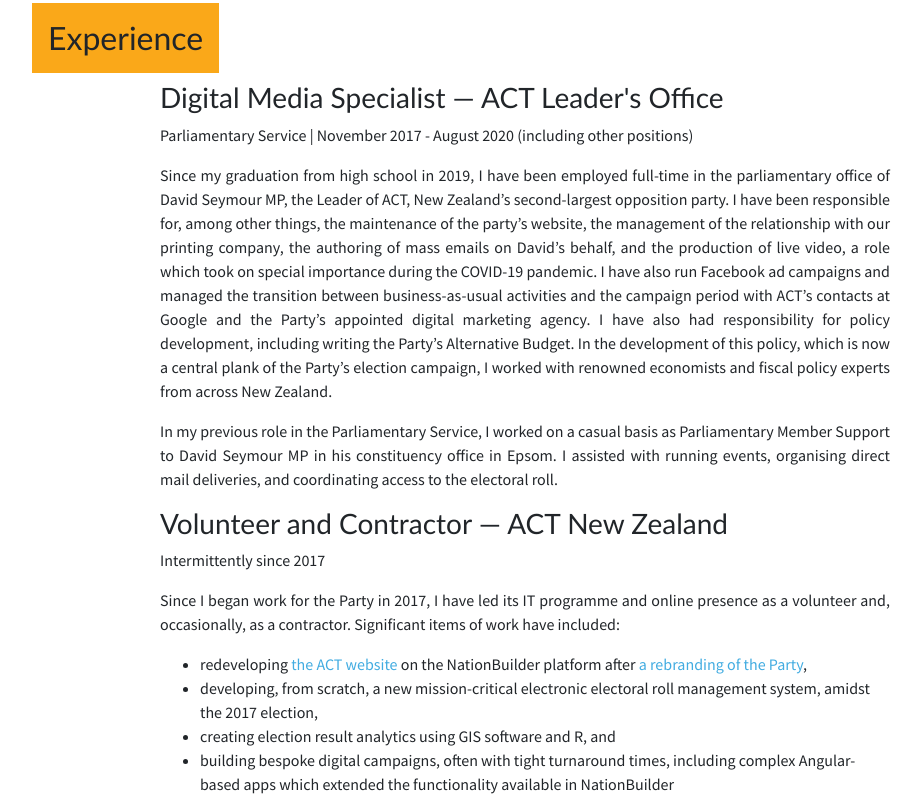
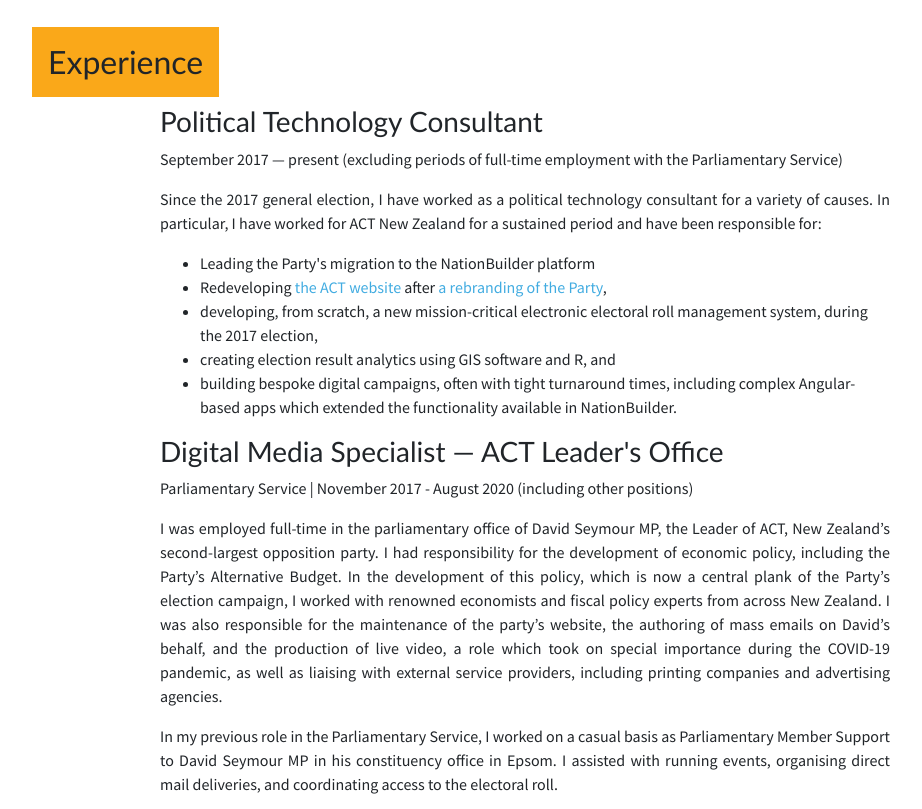
Before and after one commit to mitchellpalmer/MitchellPalmerWebsite, a plain HTML site: page index.html in a window 1280 px wide. Shown: the part 1149-1958 px from the top of the page, without its empty margins (115-1037 px from the left). Drawn offline with Linux system fonts and the light colour scheme; some icons are missing.

Commit message:
Reworked experience section

```diff
--- a/index.html
+++ b/index.html
@@ -3,7 +3,8 @@
 <head>
     <meta charset="UTF-8">
     <link href="style/site.css" rel="stylesheet">
-    <title></title>
+    <title>Mitchell Palmer | Economics, Politics, and Technology</title>
+
     <meta content="width=device-width, initial-scale=1.0" name="viewport">
 </head>
 <body>
@@ -34,7 +35,7 @@
             <section id="intro">
                 <h2>Introduction</h2>
                 <p class="lead">
-                    I am passionate about economics, politics, and software. In particular,
+                    I am passionate about economics, politics, and technology. In particular,
                     I believe in the power of private enterprise, decentralised decision-making,
                     and stable institutions to deliver prosperity and freedom.
                 </p>
@@ -46,7 +47,8 @@
                     apply my analytical and technical skills in new industries.
                     I am also available to assist not-for-profits, advocacy groups,
                     and political parties looking to achieve change.
-                    I am based in Singapore, but I was raised in New Zealand and am available to work remotely.
+                    I am based in Singapore, but I do not work on partisan political activity here.
+                    I was raised in New Zealand and am available to work remotely.
                 </p>
             </section>
             <section id="skills_title">
@@ -93,51 +95,48 @@
 
             <section id="experience">
                 <h2>Experience</h2>
+
                 <article>
-                    <h3>Digital Media Specialist &mdash; ACT Leader's Office</h3>
-                    <div class="subtitle">Parliamentary Service | November 2017 - August 2020 (including other
-                        positions)
-                    </div>
-                    <p>Since my graduation from high school in 2019, I have been employed full-time in the parliamentary
-                        office of David Seymour MP, the Leader of ACT, New Zealand’s second-largest opposition party. I
-                        have been responsible for, among other things, the maintenance of the party’s website, the
-                        management of the relationship with our printing company, the authoring of mass emails on
-                        David’s behalf, and the production of live video, a role which took on special importance during
-                        the COVID-19 pandemic. I have also run Facebook ad campaigns and managed the transition between
-                        business-as-usual activities and the campaign period with ACT’s contacts at Google and the
-                        Party’s appointed digital marketing agency. I have also had responsibility for policy
-                        development, including writing the Party’s Alternative Budget. In the development of this
-                        policy, which is now a central plank of the Party’s election campaign, I worked with renowned
-                        economists and fiscal policy experts from across New Zealand.</p>
-                    <p>In my previous role in the Parliamentary Service, I worked on a casual basis as Parliamentary
-                        Member Support to David Seymour MP in his constituency office in Epsom. I assisted with running
-                        events, organising direct mail deliveries, and coordinating access to the electoral roll.</p>
-                </article>
-                <article>
-                    <h3>Volunteer and Contractor &mdash; ACT New Zealand</h3>
-                    <div class="subtitle">Intermittently since 2017</div>
-                    <p>
-                        Since I began work for the Party in 2017, I have led its IT programme and online presence as a
-                        volunteer
-                        and, occasionally, as a contractor. Significant items of work
-                        have included:
-                    </p>
+                    <h3>Political Technology Consultant</h3>
+                    <div class="subtitle">September 2017 &mdash; present (excluding periods of full-time employment with the Parliamentary Service)</div>
+                    <p>Since the 2017 general election, I have worked as a political technology consultant for a variety
+                    of causes. In particular, I have worked for ACT New Zealand for a sustained period and have been responsible for:</p>
                     <ul>
-                        <li>redeveloping <a href="http://act.org.nz/">the ACT website</a> on the NationBuilder platform
+                        <li>Leading the Party's migration to the NationBuilder platform</li>
+                        <li>Redeveloping <a href="http://act.org.nz/">the ACT website</a>
                             after <a
                                     href="https://www.stuff.co.nz/national/politics/113521522/more-colour-no-surprises-in-act-party-rebrand-but-hairy-goal-set-of-14-mps-at-next-election">a
                                 rebranding of the Party</a>,
                         </li>
                         <li>developing, from scratch, a new mission-critical electronic electoral roll management
-                            system, amidst the 2017 election,
+                            system, during the 2017 election,
                         </li>
                         <li>creating election result analytics using GIS software and R, and</li>
                         <li>building bespoke digital campaigns, often with tight turnaround times, including complex
-                            Angular-based apps
-                            which extended the functionality available in NationBuilder
+                            Angular-based apps which extended the functionality available in NationBuilder.
                         </li>
                     </ul>
                 </article>
+                <article>
+
+                    <h3>Digital Media Specialist &mdash; ACT Leader's Office</h3>
+                    <div class="subtitle">Parliamentary Service | November 2017 - August 2020 (including other
+                        positions)
+                    </div>
+                    <p>I was employed full-time in the parliamentary
+                        office of David Seymour MP, the Leader of ACT, New Zealand’s second-largest opposition party. I
+                        had responsibility for the development of economic policy, including the Party’s Alternative Budget.
+                        In the development of this policy, which is now a central plank of the Party’s election campaign, I worked with renowned
+                        economists and fiscal policy experts from across New Zealand. I was also responsible for
+                        the maintenance of the party’s website, the authoring of mass emails on
+                        David’s behalf, and the production of live video, a role which took on special importance during
+                        the COVID-19 pandemic, as well as liaising with external service providers, including printing
+                        companies and advertising agencies. </p>
+                    <p>In my previous role in the Parliamentary Service, I worked on a casual basis as Parliamentary
+                        Member Support to David Seymour MP in his constituency office in Epsom. I assisted with running
+                        events, organising direct mail deliveries, and coordinating access to the electoral roll.</p>
+                </article>
+
                 <article>
                     <h3>Board Member &mdash; Auckland Grammar School</h3>
                     <div class="subtitle">Late 2018 - late 2019</div>
```
